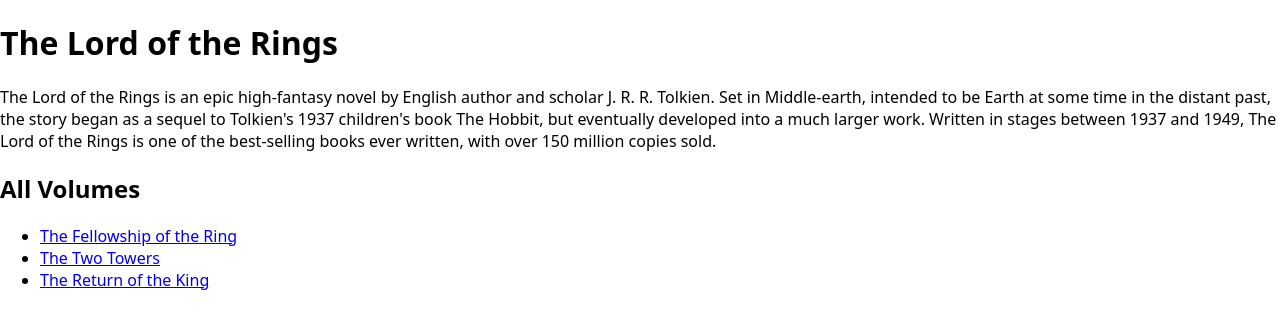
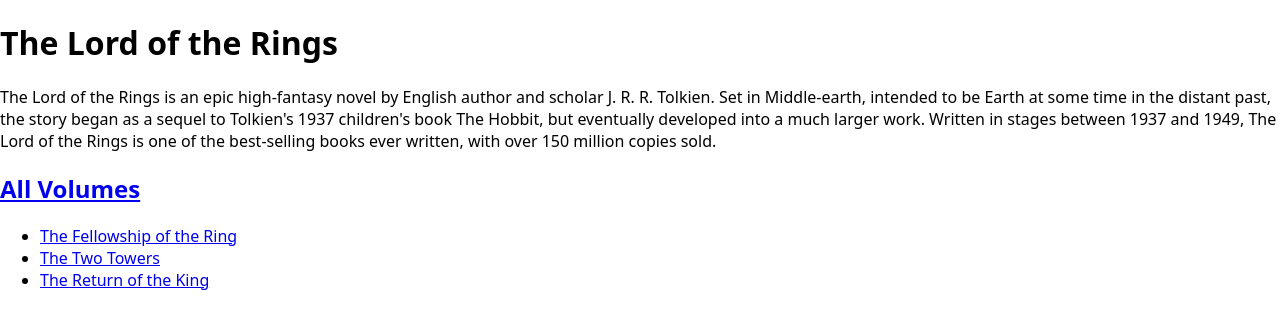
Before and after one commit to Miriam-Voelkl/nextjs-basics-and-routing_lotr-app, a Next.js app: page / in a window 1280 px wide. Shown: the top 328 px of the page. Built offline with nearby package versions, Linux system fonts and the light colour scheme.

Commit message:
add link to volumes page to index

```diff
--- a/pages/index.js
+++ b/pages/index.js
@@ -7,7 +7,9 @@
     <>
       <h1>The Lord of the Rings</h1>
       <p>{introduction}</p>
-      <h2>All Volumes</h2>
+      <h2>
+        <Link href="/volumes">All Volumes</Link>{" "}
+      </h2>
       <ul>
         {volumes.map(({ slug, title }) => (
           <li key={slug}>
```
